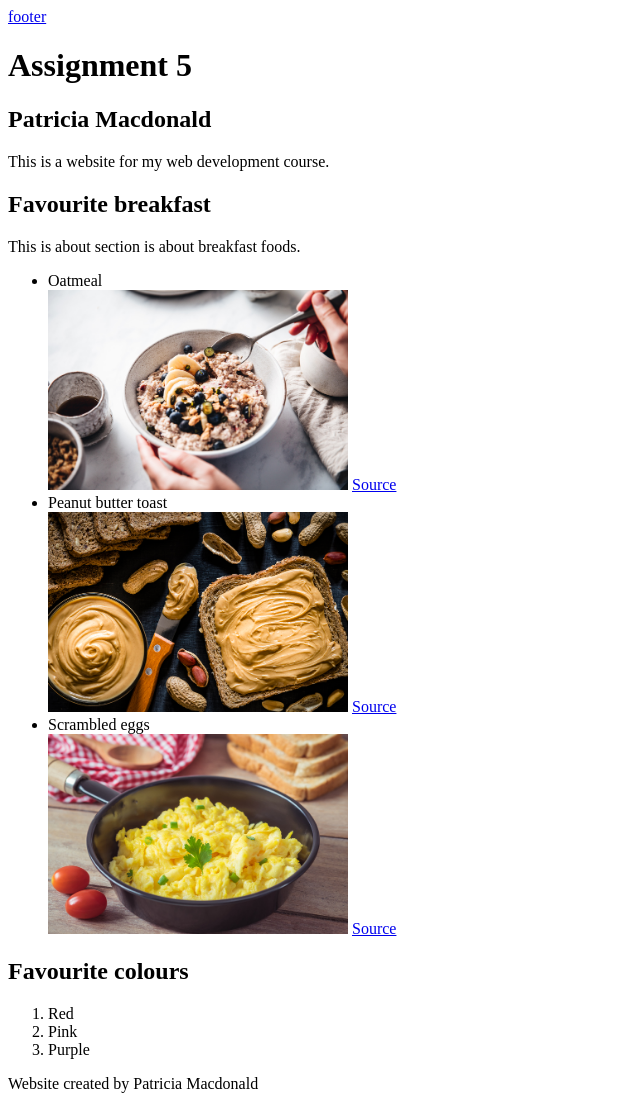
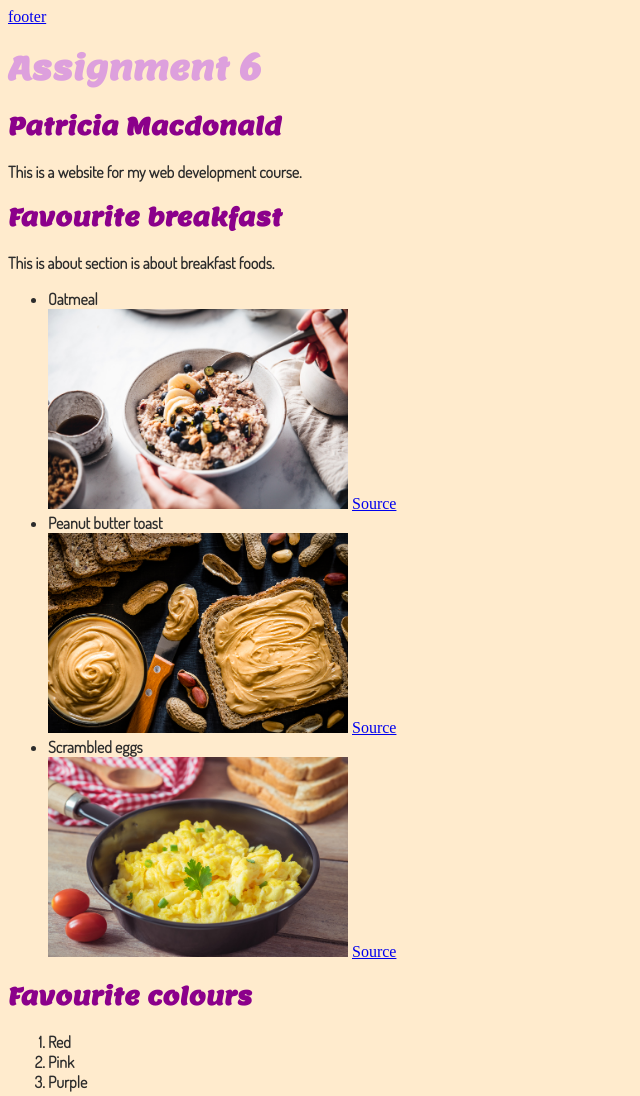
Before and after one commit to Pat-Macdonald/assignment-5, a plain HTML site: page index.html in a window 1280 px wide. Shown: the top 1096 px of the page, without its empty margins (0-640 px from the left). Drawn offline with Linux system fonts and the light colour scheme; a web font is replaced by a local one.

Commit message:
added stylesheet, and colours and fonts.

```diff
--- a/index.html
+++ b/index.html
@@ -1,20 +1,27 @@
 <!DOCTYPE html>
 <html lang="en">
     <head>
-        <title>Assignment 5</title>
+        <title>Assignment 6</title>
         <meta charset="utf-8">
+        <link rel="stylesheet" href="./styles.css">
+        <link rel="preconnect" href="https://fonts.googleapis.com">
+        <link rel="preconnect" href="https://fonts.gstatic.com" crossorigin>
+        <link href="https://fonts.googleapis.com/css2?family=Lemon&display=swap" rel="stylesheet">
+        <link rel="preconnect" href="https://fonts.googleapis.com">
+        <link rel="preconnect" href="https://fonts.gstatic.com" crossorigin>
+        <link href="https://fonts.googleapis.com/css2?family=Dosis:wght@300&family=Lemon&family=Salsa&display=swap" rel="stylesheet">
     </head>
     <body>
         <a href="#footer">footer</a>
         <header>
             <!-- Hello World -->
-            <h1>Assignment 5</h1>
+            <h1>Assignment 6</h1>
             <h2>Patricia Macdonald</h2>
             <p>This is a website for my web development course.</p>
         </header>
         <main>
             <section>
-                <h1>Favourite breakfast</h1>
+                <h2>Favourite breakfast</h2>
                 <p>This is about section is about breakfast foods.</p>
                 <ul>
                     <div>
--- /dev/null
+++ b/styles.css
@@ -0,0 +1,29 @@
+body {
+    background-color: blanchedalmond;
+}
+
+h1 {
+    color: plum;
+    font-family: 'Lemon', serif;
+}
+
+h2 {
+    color: darkmagenta;
+    font-family: 'Lemon', serif;
+}
+
+li {
+    color: rgb(44, 44, 44);
+    font-family: 'Dosis', sans-serif;
+    font-weight: 600;
+}
+
+p {
+    color: rgb(44, 44, 44);
+    font-family: 'Dosis', sans-serif;
+    font-weight: 600;
+}
+
+footer {
+    background-color: plum
+}
```
